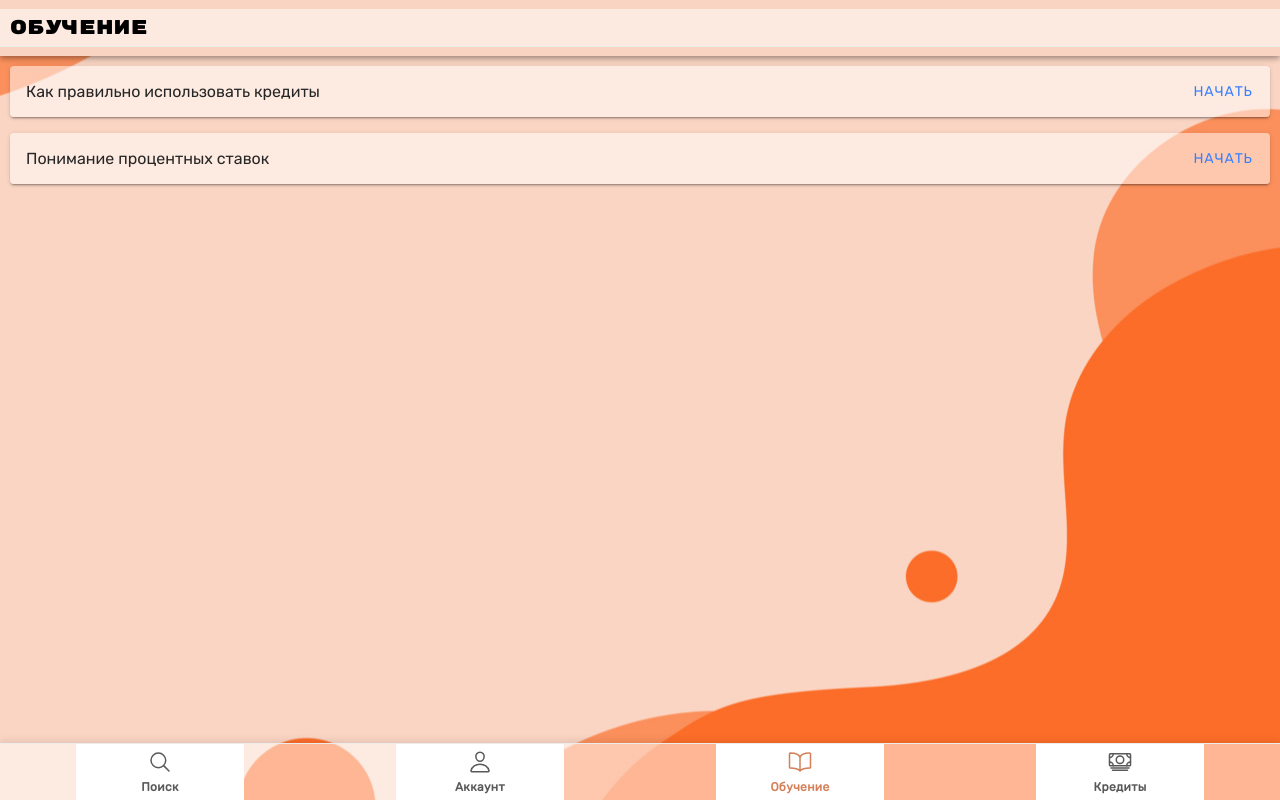
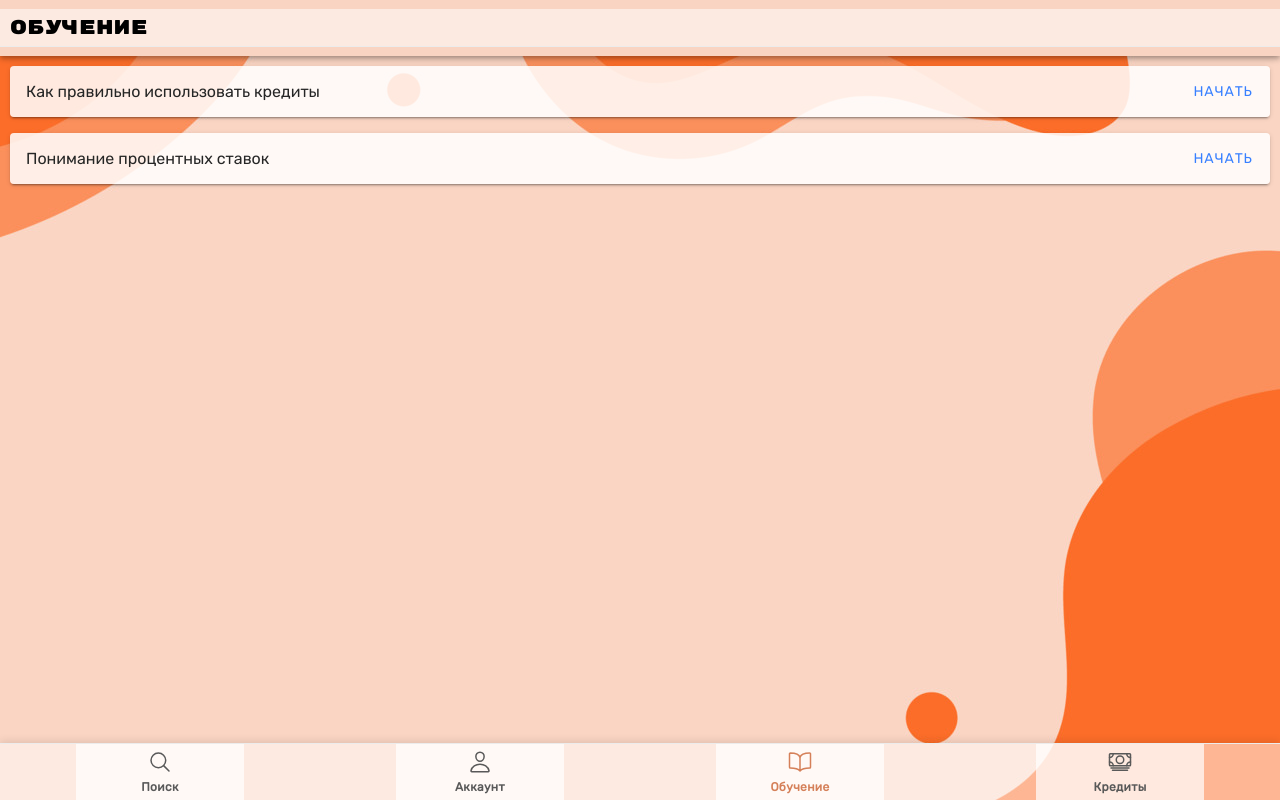
Before and after one commit to kopytyoshka/FinoDays, a React (Create React App) app: page /learning in a window 1280 px wide. Built offline with nearby package versions, Linux system fonts and the light colour scheme.

Commit message:
feat: add some more styles

```diff
--- a/src/styles/App.css
+++ b/src/styles/App.css
@@ -14,7 +14,7 @@
 }
 
 ion-content {
-    --background: url('../assets/images/background-image.jpg') no-repeat right center fixed;
+    --background: url('../assets/images/background-image.jpg') right top fixed;
     background-size: cover;
 }
 
@@ -55,6 +55,7 @@ ion-content {
 /* Adjust the style of tab icons */
 .custom-tab-bar ion-icon {
     font-size: 24px;
+
 }
 
 /* Adjust the style of tab labels */
@@ -72,6 +73,7 @@ ion-content {
 /* Adjust the padding inside tab buttons */
 .custom-tab-bar ion-tab-button {
     padding: 0;
+    background: rgba(255,255,255,0.7);
 }
 
 
@@ -94,7 +96,7 @@ ion-content {
     display: flex;
     justify-content: space-between; /* Add this to distribute content horizontally */
     align-items: center; /* Center vertically */ /* Add padding for spacing */
-    background: rgba(255,255,255,0.5);
+    background: rgba(255,255,255,0.85);
 }
 
 /* Style start button */
```
